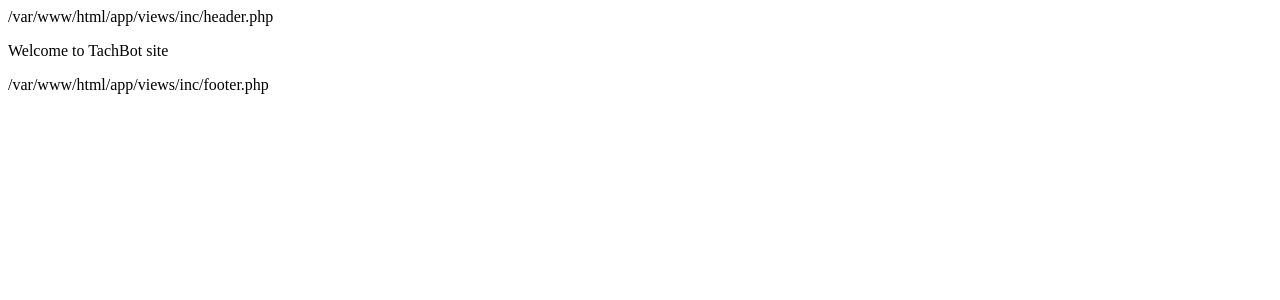
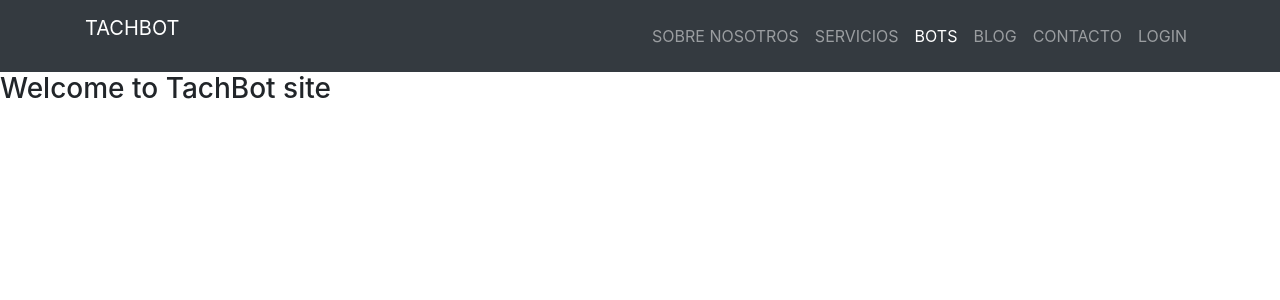
Before and after one commit to juanegido/e-commerce, a PHP site: page / in a window 1280 px wide. Shown: the top 300 px of the page. Run offline with PHP 8.4, Linux system fonts and the light colour scheme; data that the repository does not hold is empty; some libraries are stand-ins or nearby versions.

Commit message:
Fix problems with the DB

```diff
--- a/app/controllers/Pages.php
+++ b/app/controllers/Pages.php
@@ -1,29 +1,17 @@
 <?php
     class Pages extends Controller{
         public function __construct(){
-            $this->skillModel = $this->model('Skill');
 
         }
 
         public function index(){
 
-            $skills = $this->skillModel->getSkills();
-
             $data = [
-                'title' => 'Welcome to TachBot site',
-                'Skills' => $this->skills
+                'title' => 'Welcome to TachBot site'
             ];
 
             $this->view('pages/home', $data);
         }
 
-        public function skill(){
-            $this->view('pages/skill');
-
-        }
-
-        public function update($num_reg){
-            echo $num_reg;
-        }
     }
 ?>
--- a/app/initializer.php
+++ b/app/initializer.php
@@ -1,7 +1,5 @@
 <?php
     require_once 'config/configuration.php';
-
-
 
     //require_once 'libraries/Base.php';
     //require_once 'libraries/Controller.php';
--- a/app/libraries/Base.php
+++ b/app/libraries/Base.php
@@ -1,9 +1,10 @@
 <?php
+
     class Base{
-        private $host = 'DB_HOST';
-        private $user = 'DB_USER';
-        private $password = 'DB_PASSWORD';
-        private $dbname = 'DB_NAME';
+        private $host = DB_HOST;
+        private $user = DB_USER;
+        private $password = DB_PASSWORD;
+        private $dbname = DB_NAME;
 
         private $dbh;
         private $stmt;
@@ -72,7 +73,6 @@
         }
 
         public function rowCount(){
-            $this->execute();
             return $this->stmt->rowCount();
         }
 
--- a/app/views/inc/footer.php
+++ b/app/views/inc/footer.php
@@ -0,0 +1,3 @@
+<script type="text/javascript" src="<?php echo PATH_URL; ?>/js/main.js"></script>
+</body>
+</html>
--- a/app/views/inc/header.php
+++ b/app/views/inc/header.php
@@ -0,0 +1,43 @@
+<!DOCTYPE html>
+<html>
+<head>
+	<meta charset="utf-8">
+	<meta name="viewport" content="width=device=width, initial-scale=1.0">
+	<meta http-equiv="X-UA-Compatible" content="id=edge">
+    <link rel="stylesheet" href="https://stackpath.bootstrapcdn.com/bootstrap/4.3.1/css/bootstrap.min.css" integrity="sha384-ggOyR0iXCbMQv3Xipma34MD+dH/1fQ784/j6cY/iJTQUOhcWr7x9JvoRxT2MZw1T" crossorigin="anonymous">
+	<link rel="stylesheet" type="text/css" href="<?php echo PATH_URL; ?>/css/style.css">
+    <link href="https://stackpath.bootstrapcdn.com/font-awesome/4.7.0/css/font-awesome.min.css" rel="stylesheet" integrity="sha384-wvfXpqpZZVQGK6TAh5PVlGOfQNHSoD2xbE+QkPxCAFlNEevoEH3Sl0sibVcOQVnN" crossorigin="anonymous">
+	<title><?php echo SITENAME; ?></title>
+</head>
+<body>
+    <!--Navegación-->
+    <nav class="navbar navbar-expand-lg navbar-dark bg-dark">
+        <div class="container">
+            <a class="navbar-brand" href="/">
+                <p>TACHBOT</p>
+            </a>
+            <button class="navbar-toggler" type="button" data-toggle="collapse" data-target="#navbarNavAltMarkup"
+                aria-controls="navbarNavAltMarkup" aria-expanded="false" aria-label="Toggle navigation">
+                <span class="navbar-toggler-icon"></span>
+            </button>
+            <div class="collapse navbar-collapse" id="navbarNavAltMarkup">
+                <div class="navbar-nav ml-auto">
+                    <a id="1" class="nav-item nav-link" href="about">SOBRE NOSOTROS</a>
+                    <a class="nav-item nav-link" href="skills">SERVICIOS</a>
+                    <a class="nav-item nav-link active" href="/LOGIN_Tachbot/vista/homePage.php">BOTS</a>
+                    <a class="nav-item nav-link" href="blog">BLOG</a>
+                    <a class="nav-item nav-link" href="contact">CONTACTO</a>
+                    <a class="nav-item nav-link" href="/LOGIN_Tachbot/vista/login.php">LOGIN <span
+                            class="sr-only"></span></a>
+                </div>
+            </div>
+        </div>
+    </nav>
+
+
+	<!--JAVASCRIPT-->
+	<script src="js/jquery-3.4.1.min.js"></script>
+	<script src="js/bootstrap.min.js"></script>
+	<script src="js/main.js"></script>
+</body>
+</html>
--- a/app/views/pages/home.php
+++ b/app/views/pages/home.php
@@ -1,9 +1,3 @@
-<?php echo PATH_APP . '/views/inc/header.php'; ?>
-<p><?php echo $data['title'];?></p>
-<ul>
-    <?php foreach($data['skills'] as $skill): ?>
-        <li> <?php echo $skill->name; ?> </li>
-    <?php endforeach; ?>
-</ul>
-
-<?php echo PATH_APP . '/views/inc/footer.php'; ?>
+<?php require PATH_APP . '/views/inc/header.php'; ?>
+<h3><?php echo $data['title'];?></h3>
+<?php require PATH_APP . '/views/inc/footer.php'; ?>
```
Also changed, not shown: app/controllers/Skills.php (+15 -10 lines), app/views/pages/skills.php (added, +10 -0 lines).
